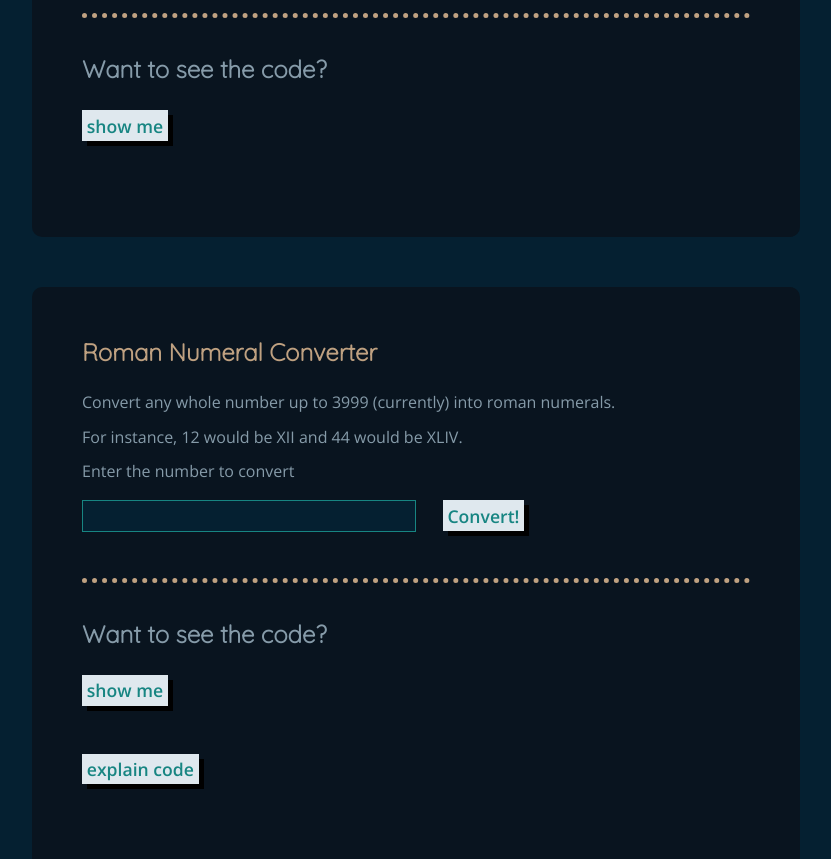
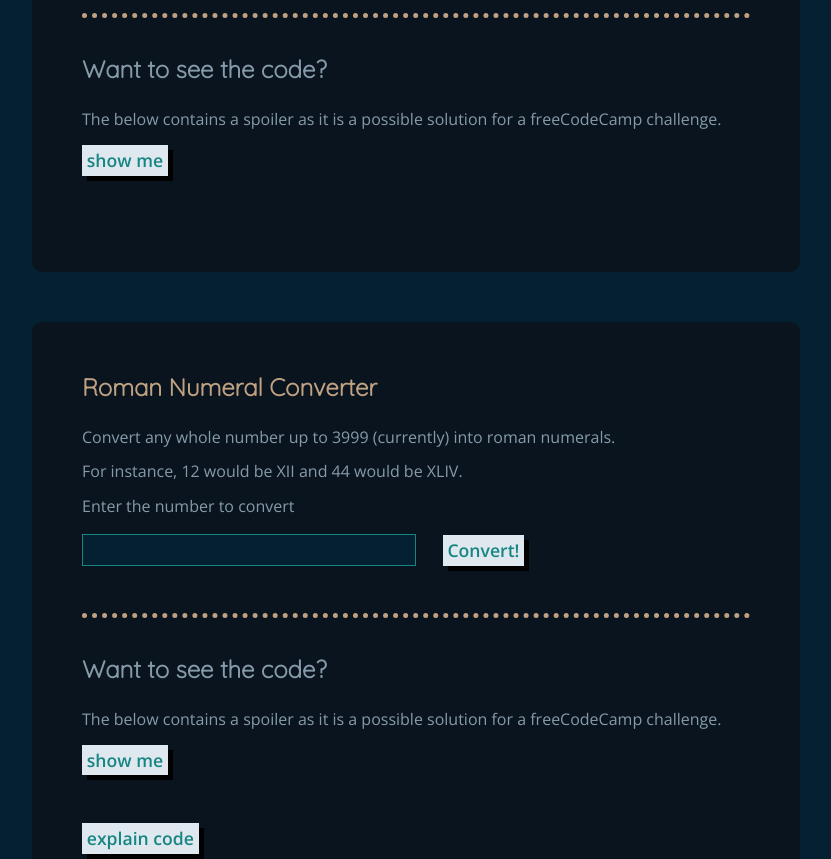
Before and after one commit to hMoffat/aLittleWebpage, a plain HTML site: page index.html in a window 1280 px wide. Shown: the part 925-1784 px from the top of the page, without its empty margins (224-1055 px from the left). Drawn offline with nearby package versions, Linux system fonts and the light colour scheme.

Commit message:
Add freeCodeCamp challenges spoiler alert.

```diff
--- a/index.html
+++ b/index.html
@@ -89,6 +89,7 @@
         <div class="code-snippet-section">
           <div class="view-code-invite">
             <h2>Want to see the code?</h2>
+            <p class="fCC-spoiler">The below contains a spoiler as it is a possible solution for a freeCodeCamp challenge.</p>
             <button type="button" class="btn-reset btn snippet-btn" id="palindrome-show-hide">
               show me
             </button>
@@ -144,6 +145,7 @@ function palindrome(str) {
         <div class="code-snippet-section">
           <div class="view-code-invite">
             <h2>Want to see the code?</h2>
+            <p class="fCC-spoiler">The below contains a spoiler as it is a possible solution for a freeCodeCamp challenge.</p>
             <button type="button" class="btn-reset btn snippet-btn" id="roman-show-hide">
               show me
             </button>
```
